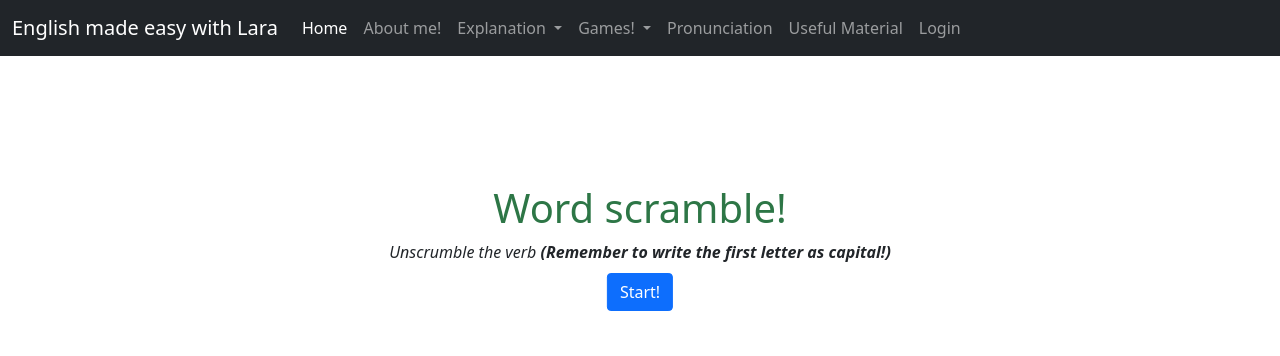
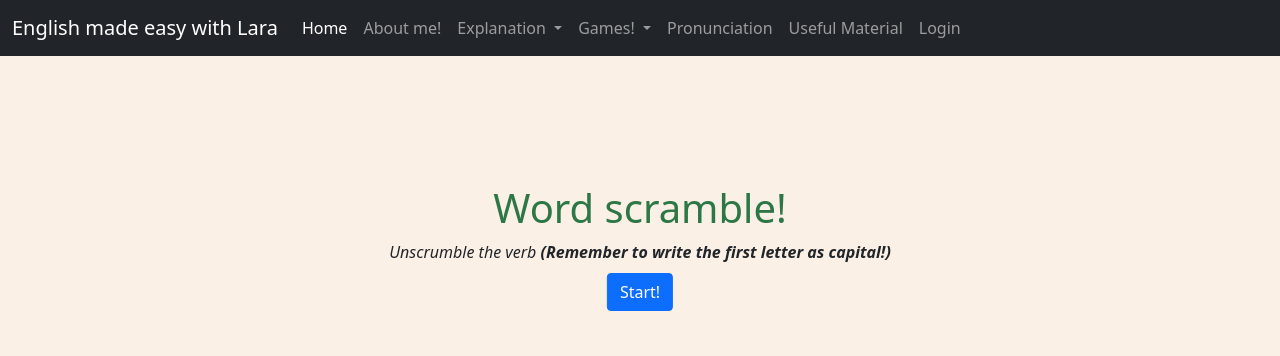
Before and after one commit to medeeeee/code-scuola-info, a Django app: page /scramble in a window 1280 px wide. Shown: the top 356 px of the page. Run offline with Django 3.2, Linux system fonts and the light colour scheme; data comes from the database, SQL or seed files in the repository.

Commit message:
Update scramble.html

```diff
--- a/final/templates/final/scramble.html
+++ b/final/templates/final/scramble.html
@@ -5,7 +5,11 @@
 
 <script src="{% static 'final/scramble.js' %}"></script>
 <link href="{% static 'final/styles.css'%}" type="text/css" rel="stylesheet">
-
+<style>
+    body {
+  background-color: linen;
+}
+</style>
 
 
     <div class="text-center"style="margin-top:10%
```
